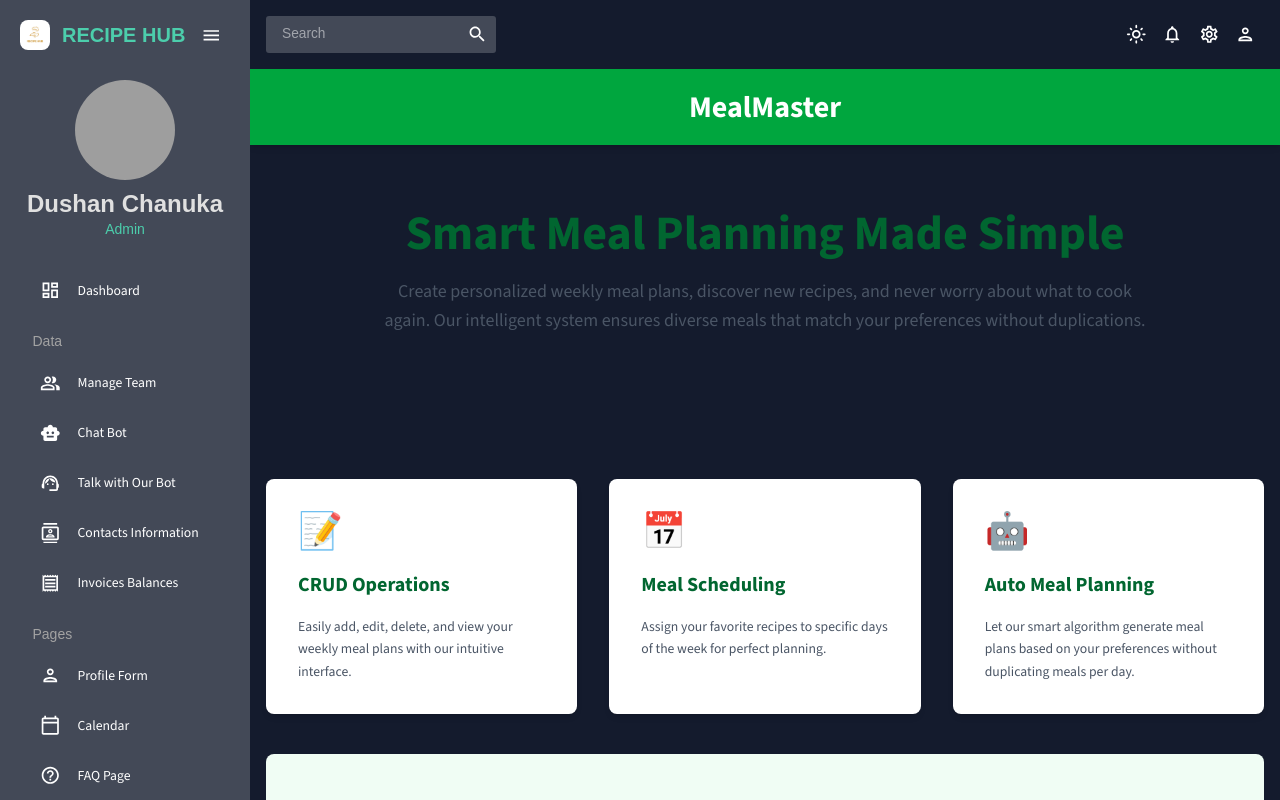
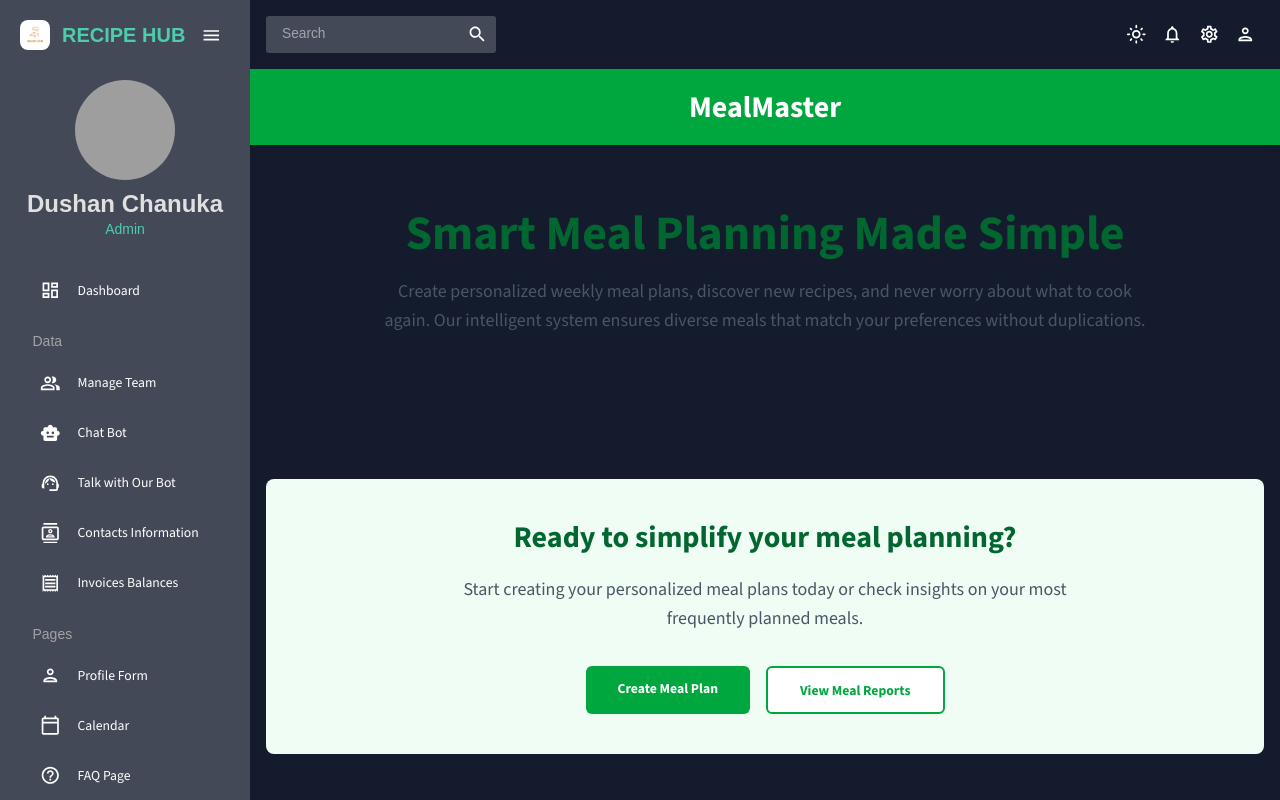
Before and after one commit to Chanuka-Dushan/ITPM-Project, a React (Vite) app in the folder client/: page /mealplanninghome in a window 1280 px wide. Built offline with nearby package versions, Linux system fonts and the light colour scheme; grey boxes are pictures that could not be loaded.

Commit message:
Update MealPlanningHome.jsx

```diff
--- a/client/src/pages/MealPlanningHome.jsx
+++ b/client/src/pages/MealPlanningHome.jsx
@@ -24,31 +24,7 @@ const MealPlanningHome = () => {
           </p>
         </section>
 
-        <section className="grid grid-cols-1 md:grid-cols-3 gap-8 my-10">
-          <div className="bg-white rounded-lg p-8 shadow-md hover:translate-y-1 transition-transform">
-            <div className="text-4xl text-green-600 mb-5">📝</div>
-            <h3 className="text-xl font-bold mb-4 text-green-800">CRUD Operations</h3>
-            <p className="text-gray-600 leading-relaxed">
-              Easily add, edit, delete, and view your weekly meal plans with our intuitive interface.
-            </p>
-          </div>
 
-          <div className="bg-white rounded-lg p-8 shadow-md hover:translate-y-1 transition-transform">
-            <div className="text-4xl text-green-600 mb-5">📅</div>
-            <h3 className="text-xl font-bold mb-4 text-green-800">Meal Scheduling</h3>
-            <p className="text-gray-600 leading-relaxed">
-              Assign your favorite recipes to specific days of the week for perfect planning.
-            </p>
-          </div>
-
-          <div className="bg-white rounded-lg p-8 shadow-md hover:translate-y-1 transition-transform">
-            <div className="text-4xl text-green-600 mb-5">🤖</div>
-            <h3 className="text-xl font-bold mb-4 text-green-800">Auto Meal Planning</h3>
-            <p className="text-gray-600 leading-relaxed">
-              Let our smart algorithm generate meal plans based on your preferences without duplicating meals per day.
-            </p>
-          </div>
-        </section>
 
         <section className="bg-green-50 rounded-lg p-10 my-10 flex flex-col items-center">
           <h2 className="text-3xl font-bold mb-5 text-green-800">Ready to simplify your meal planning?</h2>
```
